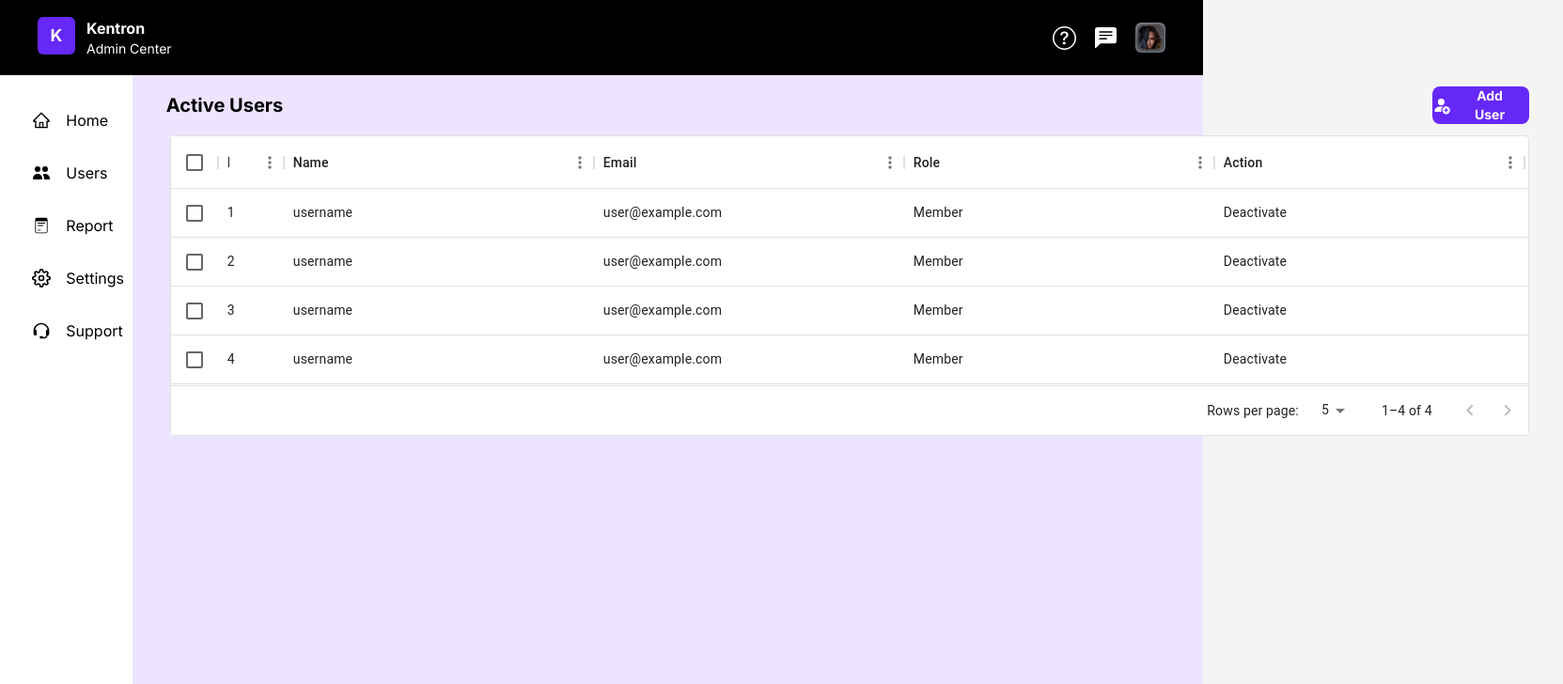
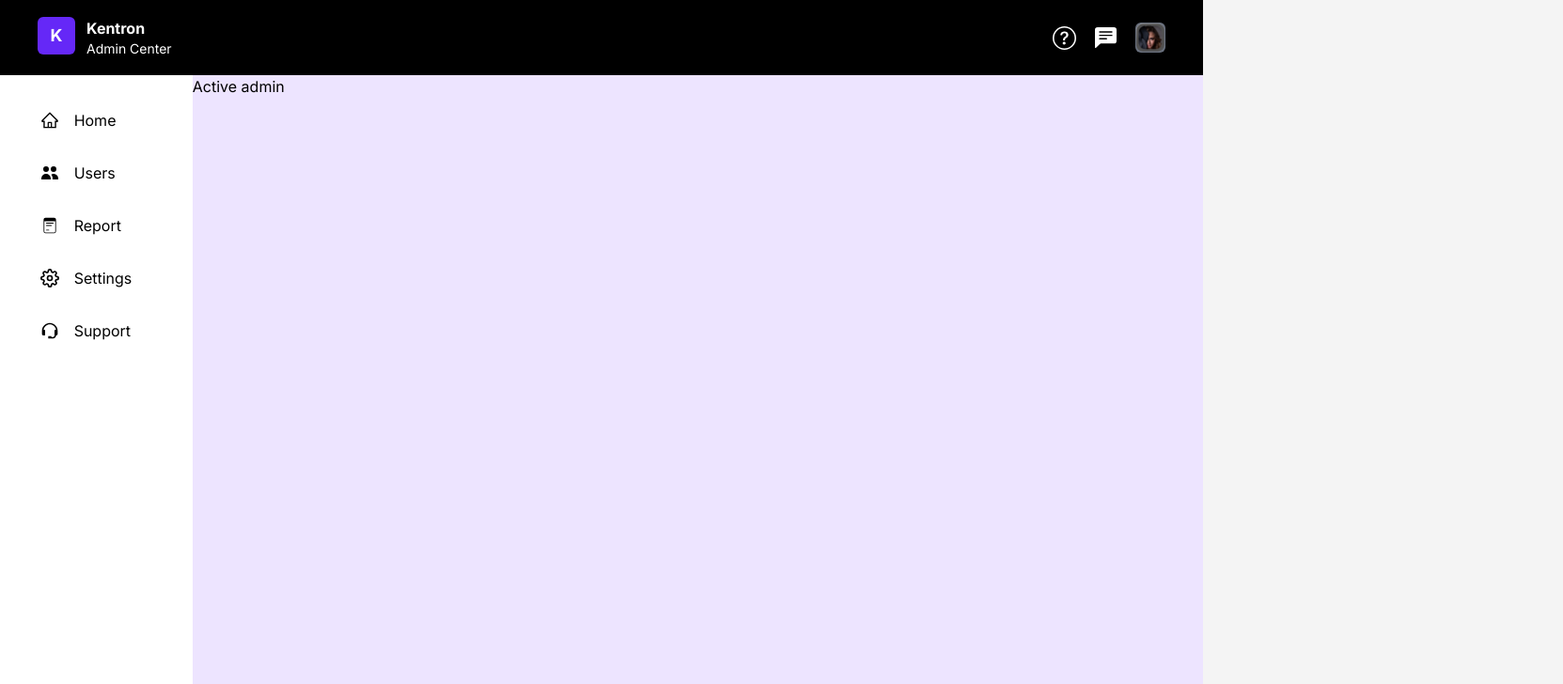
Before and after one commit to CraftonAI/Kentron_Client, a Next.js app: page /adminactive in a window 1280 px wide. Shown: the top 728 px of the page at 94% size, 1663 px wide, since content can reach past the window. Built offline with nearby package versions, Linux system fonts and the light colour scheme.

Commit message:
changes for the deployment

```diff
--- a/package.json
+++ b/package.json
@@ -9,11 +9,6 @@
     "lint": "next lint"
   },
   "dependencies": {
-    "@mui/icons-material": "^5.14.16",
-    "@mui/lab": "^5.0.0-alpha.151",
-    "@mui/material": "^5.14.17",
-    "@mui/styled-engine-sc": "^6.0.0-alpha.5",
-    "@mui/x-data-grid": "^6.18.1",
     "@nextui-org/react": "^2.1.13",
     "next": "14.0.1",
     "primereact": "^10.0.9",
--- a/src/app/adminactive/page.tsx
+++ b/src/app/adminactive/page.tsx
@@ -1,26 +1,10 @@
 "use client";
-
-import { DataGrid, GridColDef, GridValueGetterParams } from "@mui/x-data-grid";
 import Header from "../Admin/header";
 import {BsPersonFillAdd} from "react-icons/bs";
 import SideBar from "../Admin/sidebar";
 import { useState } from "react";
 import UserPopup from "../Admin/popups/userpop";
 
-const columns: GridColDef[] = [
-  { field: "id", headerName: "ID", width: 70 },
-  { field: "name", headerName: "Name", width: 330 },
-  { field: "email", headerName: "Email", width: 330 },
-  { field: "role", headerName: "Role", width: 330 },
-  { field: "action", headerName: "Action", width: 330 }
-];
-
-const rows = [
-  { id: 1, name: "username", email: "user@example.com", role: "Member", action:"Deactivate"},
-  { id: 2, name: "username", email: "user@example.com", role: "Member", action:"Deactivate"},
-  { id: 3, name: "username", email: "user@example.com", role: "Member", action:"Deactivate"},
-  { id: 4, name: "username", email: "user@example.com", role: "Member", action:"Deactivate"},
-];
 
 const ActiveUsers = () => {
 
@@ -43,30 +27,7 @@ const ActiveUsers = () => {
           <SideBar />
         </div>
         <div className="flex flex-1 justify-start flex-col">
-          <div className="flex w-full flex-col">
-            <span className="flex h-[8vh] justify-between font-bold items-center mx-9 text-xl">
-              Active Users
-              <button onClick={openPopup} className="flex bg-[#6528F7] text-white font-bold text-sm justify-center items-center w-[8vw] h-10 rounded-lg">
-               <BsPersonFillAdd size={20} />
-               <div className="flex mx-3">Add User</div>
-              </button>
-            </span>
-            {isPopupVisible && <UserPopup onClose={closePopup} />}
-
-            <div className="flex items-center w-[95%] mx-10 justify-center h-[40vh] bg-white">
-              <DataGrid
-                rows={rows}
-                columns={columns}
-                initialState={{
-                  pagination: {
-                    paginationModel: { page: 0, pageSize: 5 },
-                  },
-                }}
-                pageSizeOptions={[5, 10]}
-                checkboxSelection
-              />
-            </div>
-          </div>
+         Active admin
         </div>
       </div>
     </div>
--- a/src/app/admindeactivate/page.tsx
+++ b/src/app/admindeactivate/page.tsx
@@ -1,26 +1,6 @@
 "use client";
-
-import { DataGrid, GridColDef, GridValueGetterParams } from "@mui/x-data-grid";
 import Header from "../Admin/header";
-import {BsPersonFillAdd} from "react-icons/bs";
 import SideBar from "../Admin/sidebar";
-import workspace from "../Assets/workspaces.png";
-
-
-const columns: GridColDef[] = [
-  { field: "id", headerName: "ID", width: 70 },
-  { field: "name", headerName: "Name", width: 330 },
-  { field: "email", headerName: "Email", width: 330 },
-  { field: "deactivate", headerName: "Deactivated-on", width: 330 },
-  { field: "action", headerName: "Action", width: 330 }
-];
-
-const rows = [
-  { id: 1, name: "username", email: "user@example.com", deactivate: "12/02/2023", action:"Activate"},
-  { id: 2, name: "username", email: "user@example.com", deactivate: "12/02/2023", action:"Activate"},
-  { id: 3, name: "username", email: "user@example.com", deactivate: "12/02/2023", action:"Activate"},
-  { id: 4, name: "username", email: "user@example.com", deactivate: "12/02/2023", action:"Activate"},
-];
 
 const DeactiveUser = () => {
   return (
@@ -39,17 +19,7 @@ const DeactiveUser = () => {
 
             </span>
             <div className="flex items-center w-[95%] mx-10 justify-center h-[40vh] bg-white">
-              <DataGrid
-                rows={rows}
-                columns={columns}
-                initialState={{
-                  pagination: {
-                    paginationModel: { page: 0, pageSize: 5 },
-                  },
-                }}
-                pageSizeOptions={[5, 10]}
-                checkboxSelection
-              />
+             Admin deactivate
             </div>
           </div>
         </div>
--- a/src/app/adminguest/page.tsx
+++ b/src/app/adminguest/page.tsx
@@ -1,24 +1,8 @@
 "use client";
-
-import { DataGrid, GridColDef, GridValueGetterParams } from "@mui/x-data-grid";
 import Header from "../Admin/header";
 import {BsPersonFillAdd} from "react-icons/bs";
 import SideBar from "../Admin/sidebar";
 
-const columns: GridColDef[] = [
-  { field: "id", headerName: "ID", width: 70 },
-  { field: "name", headerName: "Name", width: 330 },
-  { field: "email", headerName: "Email", width: 330 },
-  { field: "signin", headerName: "Sign-in Status", width: 330 },
-  { field: "action", headerName: "Action", width: 330 }
-];
-
-const rows = [
-  { id: 1, name: "username", email: "user@example.com", signin: "12/02/2023 11:00 AM", action:"Deactivate"},
-  { id: 2, name: "username", email: "user@example.com", signin: "12/02/2023 11:00 AM", action:"Deactivate"},
-  { id: 3, name: "username", email: "user@example.com", signin: "12/02/2023 11:00 AM", action:"Deactivate"},
-  { id: 4, name: "username", email: "user@example.com", signin: "12/02/2023 11:00 AM", action:"Deactivate"},
-];
 
 const ActiveGuest = () => {
   return (
@@ -36,18 +20,7 @@ const ActiveGuest = () => {
               Guest Users
             </span>
             <div className="flex items-center w-[95%] mx-10 justify-center h-[40vh] bg-white">
-              <DataGrid
-               className="flex font-semibold"
-                rows={rows}
-                columns={columns}
-                initialState={{
-                  pagination: {
-                    paginationModel: { page: 0, pageSize: 5 },
-                  },
-                }}
-                pageSizeOptions={[5, 10]}
-                checkboxSelection
-              />
+             Admin Guest
             </div>
           </div>
         </div>
```
